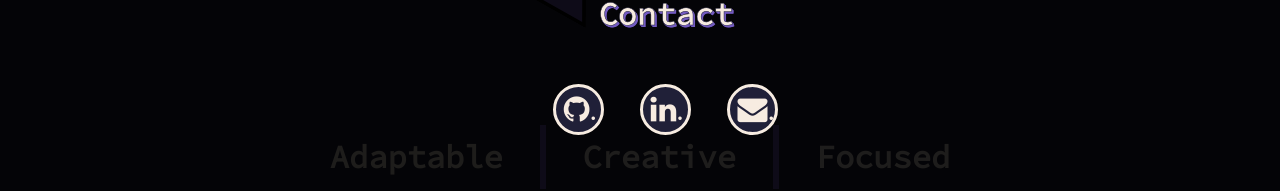
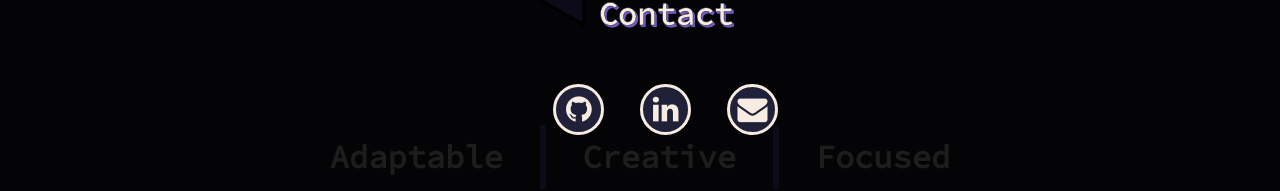
Before and after one commit to parzidog/portfolio, a React (Create React App) app: page / in a window 1280 px wide. Both pictures are taken after a click on the button 1205 px from the left and 35 px from the top of the page. Shown: the part 523-714 px from the top of the page. Built offline with nearby package versions, Linux system fonts and the light colour scheme.

Commit message:
'Fix typo'

```diff
--- a/src/components/Navbar.jsx
+++ b/src/components/Navbar.jsx
@@ -120,15 +120,15 @@ const Navbar = () => {
               <a
                 href="https://www.github.com/parzidog"
                 className="fa fa-github"
-              >.</a>
+              ></a>
               <a
                 href="https://www.linkedin.com/in/parzidog"
                 className="fa fa-linkedin"
-              >.</a>
+              ></a>
               <a
                 href="mailto: kenneth.schaefer.ii@icloud.com"
                 className="fa fa-envelope"
-              >.</a>
+              ></a>
             </div>
           </ul>
         </div>
```
